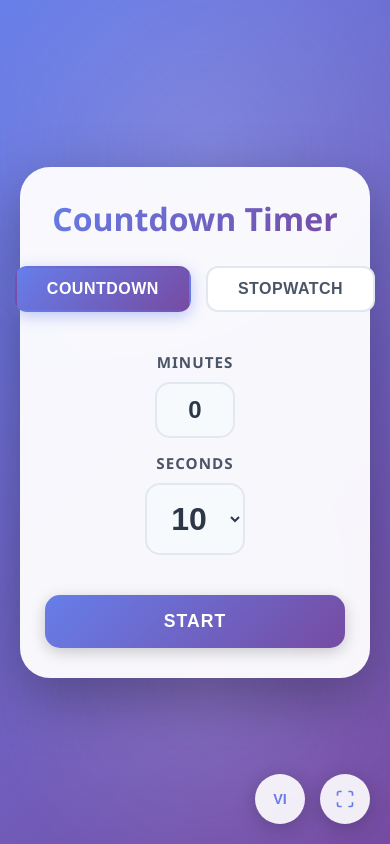
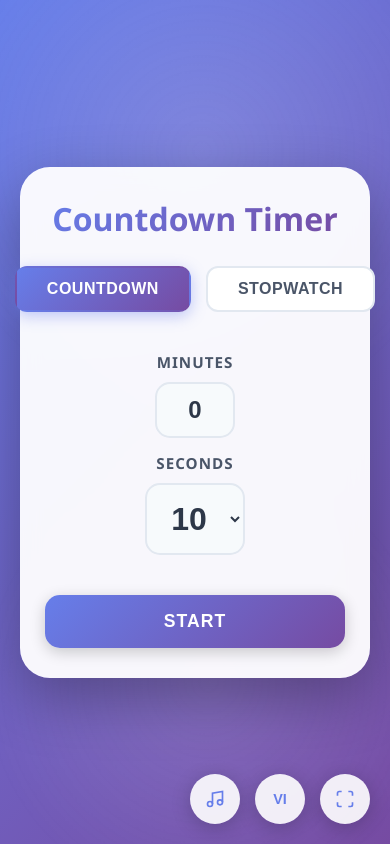
Before and after one commit to phankiet95/CountdownTimer, a React (Vite) app: page / in a window 390 px wide. Built offline with nearby package versions, Linux system fonts and the light colour scheme.

Commit message:
update Music

```diff
--- a/src/App.css
+++ b/src/App.css
@@ -514,6 +514,58 @@
   box-shadow: 0 6px 30px rgba(102, 126, 234, 0.4);
 }
 
+.music-btn {
+  position: fixed;
+  bottom: 30px;
+  right: 190px;
+  width: 60px;
+  height: 60px;
+  border-radius: 50%;
+  background: rgba(255, 255, 255, 0.9);
+  border: none;
+  cursor: pointer;
+  display: flex;
+  align-items: center;
+  justify-content: center;
+  box-shadow: 0 4px 20px rgba(0, 0, 0, 0.2);
+  transition: all 0.3s ease;
+  color: #667eea;
+  z-index: 1000;
+}
+
+.music-btn:hover {
+  background: white;
+  box-shadow: 0 6px 30px rgba(102, 126, 234, 0.4);
+}
+
+.music-btn svg {
+  width: 24px;
+  height: 24px;
+}
+
+.music-indicator {
+  position: absolute;
+  top: 8px;
+  right: 8px;
+  width: 10px;
+  height: 10px;
+  background: #4ade80;
+  border-radius: 50%;
+  border: 2px solid white;
+  animation: pulse 2s ease-in-out infinite;
+}
+
+@keyframes pulse {
+  0%, 100% {
+    opacity: 1;
+    transform: scale(1);
+  }
+  50% {
+    opacity: 0.5;
+    transform: scale(1.1);
+  }
+}
+
 @media (max-width: 768px) {
   .container {
     padding: 30px 25px;
@@ -573,4 +625,16 @@
     right: 85px;
     font-size: 0.9rem;
   }
+
+  .music-btn {
+    width: 50px;
+    height: 50px;
+    bottom: 20px;
+    right: 150px;
+  }
+
+  .music-btn svg {
+    width: 20px;
+    height: 20px;
+  }
 }
--- a/src/App.jsx
+++ b/src/App.jsx
@@ -76,6 +76,11 @@ function App() {
     return savedLanguage || 'en'
   })
 
+  // Music state
+  const [musicFile, setMusicFile] = useState(null)
+  const [musicUrl, setMusicUrl] = useState(null)
+  const audioRef = useRef(null)
+
   const intervalRef = useRef(null)
 
   // Save language preference to localStorage whenever it changes
@@ -98,7 +103,8 @@ function App() {
       back: 'Back',
       timeUp: "🎉 Time's up!",
       enterFullscreen: 'Enter Fullscreen',
-      exitFullscreen: 'Exit Fullscreen'
+      exitFullscreen: 'Exit Fullscreen',
+      selectMusic: 'Select Music'
     },
     vi: {
       countdownTimer: 'Đếm Ngược',
@@ -113,11 +119,48 @@ function App() {
       back: 'Quay Lại',
       timeUp: '🎉 Hết giờ!',
       enterFullscreen: 'Toàn Màn Hình',
-      exitFullscreen: 'Thoát Toàn Màn Hình'
+      exitFullscreen: 'Thoát Toàn Màn Hình',
+      selectMusic: 'Chọn Nhạc'
     }
   }
 
   const t = translations[language]
+
+  // Handle music file selection
+  const handleMusicSelect = (event) => {
+    const file = event.target.files[0]
+    if (file && file.type.startsWith('audio/')) {
+      setMusicFile(file)
+      const url = URL.createObjectURL(file)
+      setMusicUrl(url)
+
+      // Create or update audio element
+      if (audioRef.current) {
+        audioRef.current.src = url
+        audioRef.current.loop = true
+      }
+    }
+  }
+
+  // Control music playback based on timer state
+  useEffect(() => {
+    if (audioRef.current && musicUrl) {
+      if ((mode === 'countdown' && isRunning) || (mode === 'stopwatch' && isStopwatchRunning)) {
+        audioRef.current.play().catch(err => console.log('Audio play error:', err))
+      } else {
+        audioRef.current.pause()
+      }
+    }
+  }, [isRunning, isStopwatchRunning, musicUrl, mode])
+
+  // Cleanup audio URL when component unmounts
+  useEffect(() => {
+    return () => {
+      if (musicUrl) {
+        URL.revokeObjectURL(musicUrl)
+      }
+    }
+  }, [musicUrl])
 
   // Countdown timer effect
   useEffect(() => {
@@ -548,6 +591,32 @@ function App() {
         {language === 'en' ? 'VI' : 'EN'}
       </motion.button>
 
+      {/* Music Selection Button */}
+      <motion.button
+        className="music-btn"
+        onClick={() => document.getElementById('music-input').click()}
+        whileHover={{ scale: 1.1 }}
+        whileTap={{ scale: 0.9 }}
+        title={t.selectMusic}
+      >
+        <svg width="24" height="24" viewBox="0 0 24 24" fill="none" stroke="currentColor" strokeWidth="2">
+          <path d="M9 18V5l12-2v13" />
+          <circle cx="6" cy="18" r="3" />
+          <circle cx="18" cy="16" r="3" />
+        </svg>
+        {musicFile && <span className="music-indicator"></span>}
+      </motion.button>
+      <input
+        id="music-input"
+        type="file"
+        accept="audio/*"
+        onChange={handleMusicSelect}
+        style={{ display: 'none' }}
+      />
+
+      {/* Audio element */}
+      <audio ref={audioRef} style={{ display: 'none' }} />
+
       {/* Fullscreen Toggle Button */}
       <motion.button
         className="fullscreen-btn"
```
